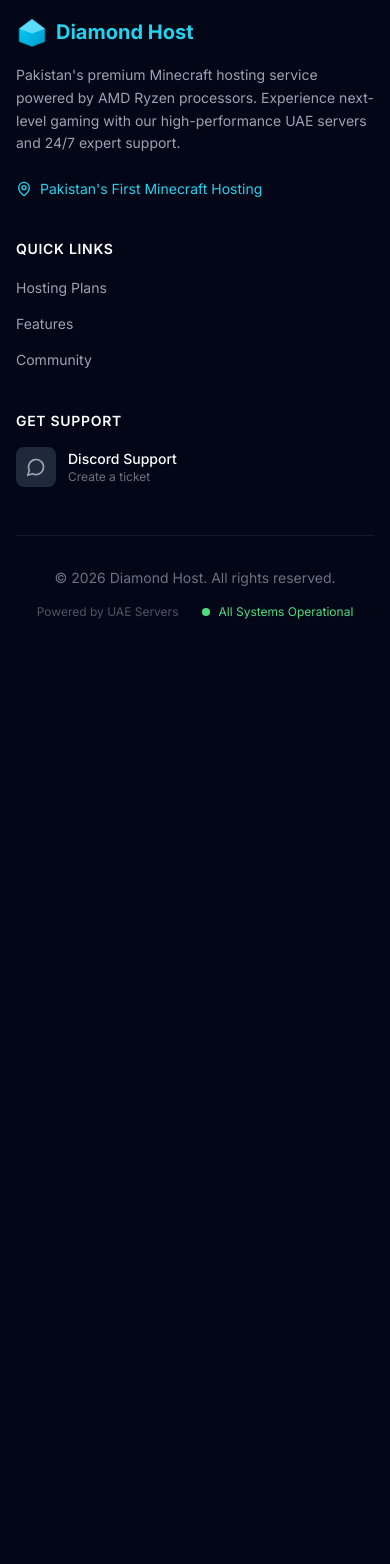
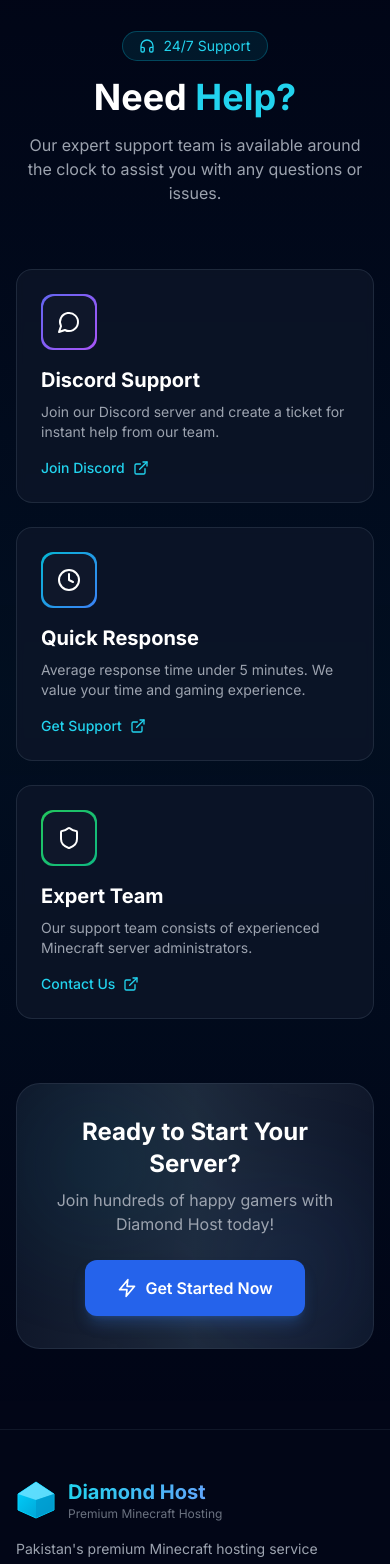
Before and after one commit to MUNEEB8-jutt/diamondhost, a Next.js app: page / in a window 390 px wide. Shown: the part 10140-11704 px from the top of the page. Before the commit the page ends 10824 px from the top, so only its background shows below. Built offline with nearby package versions, Linux system fonts and the light colour scheme; no server answers; the database is empty.

Commit message:
Enhanced support/footer section with cards, CTA banner, better design

```diff
--- a/app/components/Footer.tsx
+++ b/app/components/Footer.tsx
@@ -1,26 +1,159 @@
 'use client'
 
 import { motion } from 'framer-motion'
-import { MessageCircle, MapPin } from 'lucide-react'
+import { MessageCircle, MapPin, Headphones, Clock, Shield, Zap, Heart, ExternalLink } from 'lucide-react'
 
 const DiamondLogo = () => (
-  <svg viewBox="0 0 40 40" className="w-8 h-8">
+  <svg viewBox="0 0 40 40" className="w-10 h-10">
     <defs>
       <linearGradient id="footerLogoGrad" x1="0%" y1="0%" x2="100%" y2="100%">
         <stop offset="0%" stopColor="#00d4ff"/>
         <stop offset="100%" stopColor="#0099cc"/>
       </linearGradient>
     </defs>
-    <polygon points="20,4 36,16 36,32 20,38 4,32 4,16" fill="url(#footerLogoGrad)" stroke="#0088aa" strokeWidth="1"/>
-    <polygon points="20,4 36,16 20,22 4,16" fill="#66e0ff" opacity="0.9"/>
+    <polygon points="20,2 38,14 38,30 20,38 2,30 2,14" fill="url(#footerLogoGrad)" stroke="#00d4ff" strokeWidth="1"/>
+    <polygon points="20,2 38,14 20,20 2,14" fill="#66e0ff" opacity="0.9"/>
+    <polygon points="20,20 38,14 38,30 20,38" fill="#0099cc" opacity="0.7"/>
   </svg>
 )
 
 export default function Footer() {
   return (
-    <footer id="support" className="relative z-10 border-t border-slate-800/50 py-16 px-4">
+    <footer id="support" className="relative z-10">
+      {/* Support Section */}
+      <section className="py-20 px-4 relative overflow-hidden">
+        {/* Background Glow */}
+        <div className="absolute inset-0 bg-gradient-to-b from-transparent via-cyan-500/5 to-transparent pointer-events-none" />
+
         <div className="container mx-auto relative">
-        <div className="grid grid-cols-1 md:grid-cols-4 gap-10 mb-12">
+          {/* Header */}
+          <motion.div
+            initial={{ opacity: 0, y: 30 }}
+            whileInView={{ opacity: 1, y: 0 }}
+            transition={{ duration: 0.6 }}
+            viewport={{ once: true }}
+            className="text-center mb-16"
+          >
+            <motion.span
+              initial={{ opacity: 0, scale: 0.8 }}
+              whileInView={{ opacity: 1, scale: 1 }}
+              viewport={{ once: true }}
+              className="inline-flex items-center gap-2 bg-cyan-500/10 border border-cyan-500/30 rounded-full px-4 py-1 text-cyan-400 text-sm mb-4"
+            >
+              <Headphones className="h-4 w-4" />
+              <span>24/7 Support</span>
+            </motion.span>
+            <h2 className="text-4xl md:text-5xl font-bold mb-4 text-white">
+              Need <span className="text-cyan-400">Help?</span>
+            </h2>
+            <p className="text-gray-400 max-w-2xl mx-auto">
+              Our expert support team is available around the clock to assist you with any questions or issues.
+            </p>
+          </motion.div>
+
+          {/* Support Cards */}
+          <div className="grid grid-cols-1 md:grid-cols-3 gap-6 mb-16">
+            {[
+              {
+                icon: MessageCircle,
+                title: 'Discord Support',
+                description: 'Join our Discord server and create a ticket for instant help from our team.',
+                action: 'Join Discord',
+                link: 'https://discord.gg/tKDRWYNcuE',
+                color: 'from-indigo-500 to-purple-500',
+              },
+              {
+                icon: Clock,
+                title: 'Quick Response',
+                description: 'Average response time under 5 minutes. We value your time and gaming experience.',
+                action: 'Get Support',
+                link: 'https://discord.gg/tKDRWYNcuE',
+                color: 'from-cyan-500 to-blue-500',
+              },
+              {
+                icon: Shield,
+                title: 'Expert Team',
+                description: 'Our support team consists of experienced Minecraft server administrators.',
+                action: 'Contact Us',
+                link: 'https://discord.gg/tKDRWYNcuE',
+                color: 'from-green-500 to-emerald-500',
+              },
+            ].map((card, index) => (
+              <motion.div
+                key={card.title}
+                initial={{ opacity: 0, y: 30 }}
+                whileInView={{ opacity: 1, y: 0 }}
+                transition={{ duration: 0.5, delay: index * 0.1 }}
+                viewport={{ once: true }}
+                whileHover={{ y: -5 }}
+                className="group"
+              >
+                <div className="bg-slate-900/70 backdrop-blur-sm rounded-2xl p-6 border border-slate-700/50 hover:border-cyan-500/30 transition-all duration-300 h-full flex flex-col">
+                  <div className={`w-14 h-14 rounded-xl bg-gradient-to-br ${card.color} p-0.5 mb-4`}>
+                    <div className="w-full h-full bg-slate-900 rounded-xl flex items-center justify-center group-hover:bg-transparent transition-colors">
+                      <card.icon className="h-6 w-6 text-white" />
+                    </div>
+                  </div>
+                  <h3 className="text-xl font-bold text-white mb-2">{card.title}</h3>
+                  <p className="text-gray-400 text-sm mb-4 flex-1">{card.description}</p>
+                  <motion.a
+                    href={card.link}
+                    target="_blank"
+                    rel="noopener noreferrer"
+                    className="inline-flex items-center gap-2 text-cyan-400 hover:text-cyan-300 text-sm font-medium"
+                    whileHover={{ x: 5 }}
+                  >
+                    {card.action}
+                    <ExternalLink className="h-4 w-4" />
+                  </motion.a>
+                </div>
+              </motion.div>
+            ))}
+          </div>
+
+          {/* CTA Banner */}
+          <motion.div
+            initial={{ opacity: 0, y: 30 }}
+            whileInView={{ opacity: 1, y: 0 }}
+            transition={{ duration: 0.6 }}
+            viewport={{ once: true }}
+            className="relative overflow-hidden rounded-3xl bg-gradient-to-r from-slate-900 via-slate-800 to-slate-900 border border-slate-700/50 p-8 md:p-12"
+          >
+            {/* Background Pattern */}
+            <div className="absolute inset-0 opacity-10">
+              <div className="absolute top-0 left-0 w-40 h-40 bg-cyan-500 rounded-full blur-3xl" />
+              <div className="absolute bottom-0 right-0 w-40 h-40 bg-blue-500 rounded-full blur-3xl" />
+            </div>
+
+            <div className="relative flex flex-col md:flex-row items-center justify-between gap-6">
+              <div className="text-center md:text-left">
+                <h3 className="text-2xl md:text-3xl font-bold text-white mb-2">
+                  Ready to Start Your Server?
+                </h3>
+                <p className="text-gray-400">
+                  Join hundreds of happy gamers with Diamond Host today!
+                </p>
+              </div>
+              <motion.a
+                href="https://discord.gg/tKDRWYNcuE"
+                target="_blank"
+                rel="noopener noreferrer"
+                className="flex items-center gap-2 bg-blue-600 hover:bg-blue-500 text-white font-semibold py-4 px-8 rounded-xl transition-all duration-300 shadow-lg shadow-blue-500/25 whitespace-nowrap"
+                whileHover={{ scale: 1.05 }}
+                whileTap={{ scale: 0.95 }}
+              >
+                <Zap className="h-5 w-5" />
+                Get Started Now
+              </motion.a>
+            </div>
+          </motion.div>
+        </div>
+      </section>
+
+      {/* Footer Bottom */}
+      <div className="border-t border-slate-800/50 py-12 px-4">
+        <div className="container mx-auto">
+          <div className="grid grid-cols-1 md:grid-cols-4 gap-10 mb-10">
             {/* Brand */}
             <motion.div
               initial={{ opacity: 0, y: 30 }}
@@ -29,16 +162,19 @@
               viewport={{ once: true }}
               className="col-span-1 md:col-span-2"
             >
-            <div className="flex items-center space-x-2 mb-4">
+              <div className="flex items-center space-x-3 mb-4">
                 <DiamondLogo />
-              <span className="text-xl font-bold text-cyan-400">Diamond Host</span>
+                <div>
+                  <span className="text-xl font-bold bg-gradient-to-r from-cyan-400 to-blue-400 bg-clip-text text-transparent">Diamond Host</span>
+                  <p className="text-xs text-gray-500">Premium Minecraft Hosting</p>
+                </div>
               </div>
               <p className="text-gray-400 text-sm mb-6 max-w-md leading-relaxed">
-              Pakistan's premium Minecraft hosting service powered by AMD Ryzen processors. Experience next-level gaming with our high-performance UAE servers and 24/7 expert support.
+                Pakistan's premium Minecraft hosting service powered by Intel Platinum & AMD EPYC processors. Experience next-level gaming with our global servers and 24/7 expert support.
               </p>
               <div className="flex items-center space-x-2 text-cyan-400 text-sm">
                 <MapPin className="h-4 w-4" />
-              <span>Pakistan's First Minecraft Hosting</span>
+                <span>UAE • Singapore • Germany</span>
               </div>
             </motion.div>
 
@@ -51,15 +187,23 @@
             >
               <h3 className="text-sm font-semibold mb-4 text-white uppercase tracking-wider">Quick Links</h3>
               <ul className="space-y-3">
-              <motion.li whileHover={{ x: 5 }} transition={{ duration: 0.2 }}>
-                <a href="#plans" className="text-gray-400 hover:text-cyan-400 transition-colors text-sm">Hosting Plans</a>
+                {[
+                  { href: '#plans', label: 'Hosting Plans' },
+                  { href: '#features', label: 'Features' },
+                  { href: 'https://discord.gg/tKDRWYNcuE', label: 'Community', external: true },
+                ].map((link) => (
+                  <motion.li key={link.label} whileHover={{ x: 5 }} transition={{ duration: 0.2 }}>
+                    <a
+                      href={link.href}
+                      target={link.external ? '_blank' : undefined}
+                      rel={link.external ? 'noopener noreferrer' : undefined}
+                      className="text-gray-400 hover:text-cyan-400 transition-colors text-sm flex items-center gap-1"
+                    >
+                      {link.label}
+                      {link.external && <ExternalLink className="h-3 w-3" />}
+                    </a>
                   </motion.li>
-              <motion.li whileHover={{ x: 5 }} transition={{ duration: 0.2 }}>
-                <a href="#features" className="text-gray-400 hover:text-cyan-400 transition-colors text-sm">Features</a>
-              </motion.li>
-              <motion.li whileHover={{ x: 5 }} transition={{ duration: 0.2 }}>
-                <a href="https://discord.gg/tKDRWYNcuE" target="_blank" rel="noopener noreferrer" className="text-gray-400 hover:text-cyan-400 transition-colors text-sm">Community</a>
-              </motion.li>
+                ))}
               </ul>
             </motion.div>
 
@@ -71,7 +215,6 @@
               viewport={{ once: true }}
             >
               <h3 className="text-sm font-semibold mb-4 text-white uppercase tracking-wider">Get Support</h3>
-            <div className="space-y-4">
               <motion.a
                 href="https://discord.gg/tKDRWYNcuE"
                 target="_blank"
@@ -87,7 +230,6 @@
                   <p className="text-xs text-gray-500">Create a ticket</p>
                 </div>
               </motion.a>
-            </div>
             </motion.div>
           </div>
 
@@ -100,11 +242,11 @@
             className="border-t border-slate-800/50 pt-8"
           >
             <div className="flex flex-col md:flex-row justify-between items-center space-y-4 md:space-y-0">
-            <p className="text-gray-500 text-sm">
-              © 2026 Diamond Host. All rights reserved.
+              <p className="text-gray-500 text-sm flex items-center gap-1">
+                © 2026 Diamond Host. Made with <Heart className="h-4 w-4 text-red-500 fill-red-500" /> in Pakistan
               </p>
               <div className="flex items-center space-x-6">
-              <span className="text-xs text-gray-600">Powered by UAE Servers</span>
+                <span className="text-xs text-gray-600">Intel Platinum & AMD EPYC Powered</span>
                 <div className="flex items-center space-x-2">
                   <div className="relative">
                     <div className="w-2 h-2 bg-green-400 rounded-full" />
@@ -116,6 +258,7 @@
             </div>
           </motion.div>
         </div>
+      </div>
     </footer>
   )
 }
```
Lines whose indentation alone changed are shown as unchanged.
